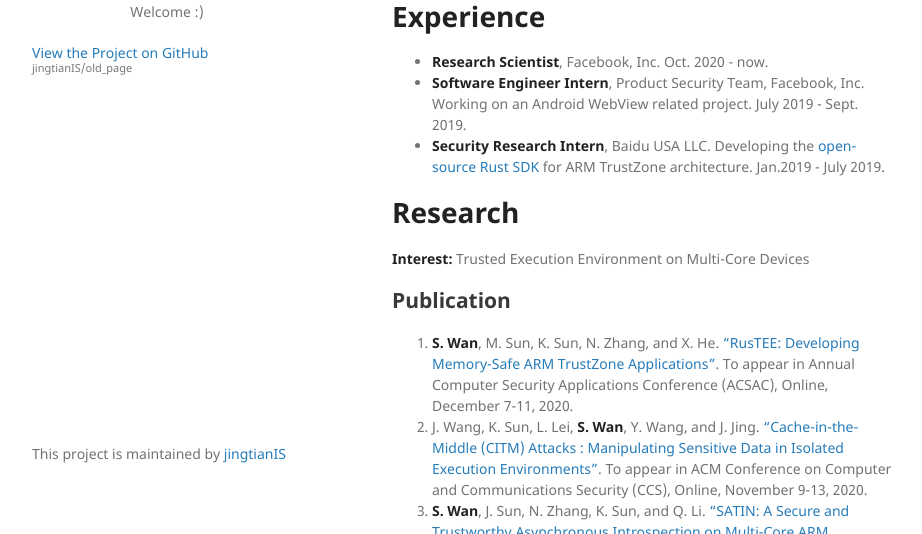
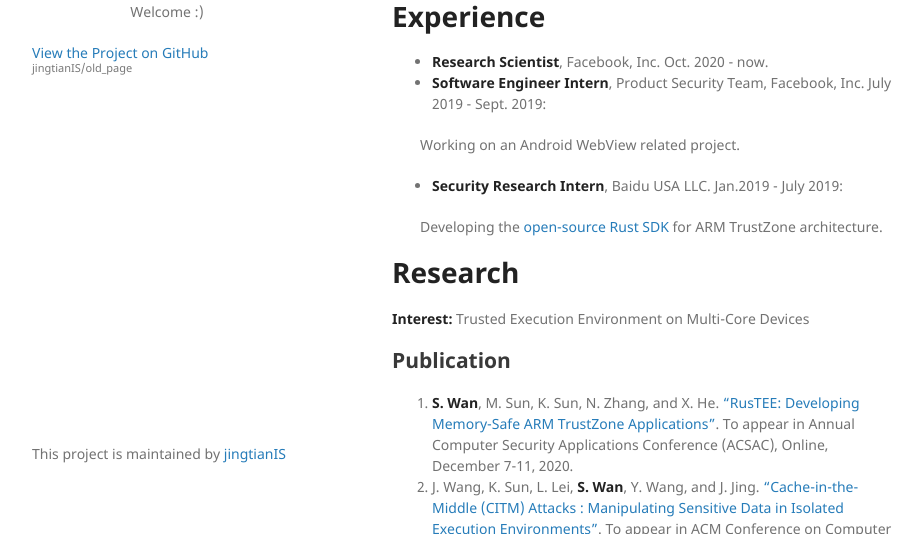
Before and after one commit to jingtianIS/old_page, a Jekyll site: the page built from index.md, in a window 1280 px wide and 900 px high, cut to the strip 366-900 px from the top of the window. Shown: the whole strip, without its empty margins (178-1100 px from the left). Built offline with Jekyll 4.4.1, drawn with Linux system fonts in a browser that asks for light colours; our own code applies the rules of GitHub Pages for plain Markdown files.

Commit message:
reformat the experience part
reformat

```diff
--- a/index.md
+++ b/index.md
@@ -18,8 +18,13 @@ Shengye Wan is a coder in Facebook. He received his Ph.D. ([dissertation][disser
 
 # Experience
 * **Research Scientist**, Facebook, Inc. Oct. 2020 - now.
-* **Software Engineer Intern**, Product Security Team, Facebook, Inc. Working on an Android WebView related project. July 2019 - Sept. 2019.
-* **Security Research Intern**, Baidu USA LLC. Developing the [open-source Rust SDK](https://github.com/mesalock-linux/rust-optee-trustzone-sdk) for ARM TrustZone architecture. Jan.2019 - July 2019.
+* **Software Engineer Intern**, Product Security Team, Facebook, Inc. July 2019 - Sept. 2019:
+
+  Working on an Android WebView related project.
+
+* **Security Research Intern**, Baidu USA LLC. Jan.2019 - July 2019:
+
+  Developing the [open-source Rust SDK](https://github.com/mesalock-linux/rust-optee-trustzone-sdk) for ARM TrustZone architecture.
 
 # Research
 **Interest:** Trusted Execution Environment on Multi-Core Devices
```
